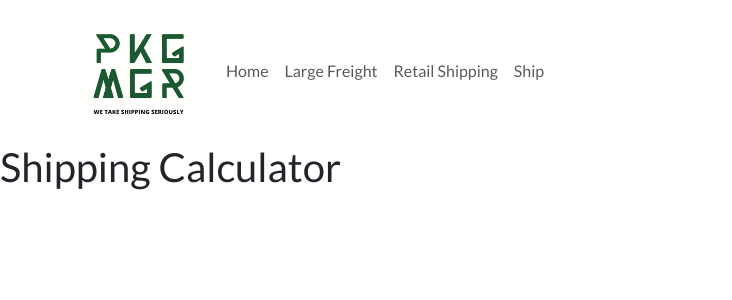
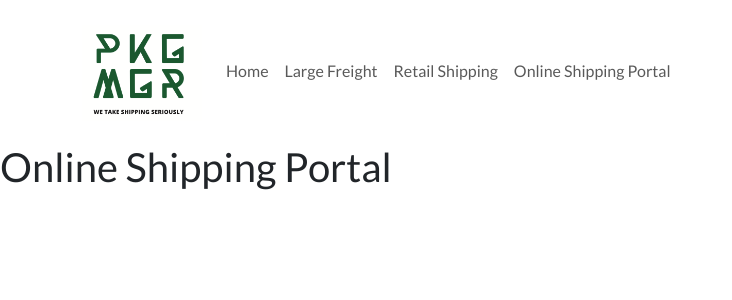
Before and after one commit to ittullos/pkg_mgr_client, a React (Create React App) app: page /ship in a window 1280 px wide. Shown: the top 300 px of the page, without its empty margins (0-732 px from the left). Built offline with nearby package versions, Linux system fonts and the light colour scheme.

Commit message:
Fix OnlinePortal page

```diff
--- a/src/App.js
+++ b/src/App.js
@@ -3,7 +3,7 @@ import "bootswatch/dist/flatly/bootstrap.min.css";
 import "./App.css";
 import { BrowserRouter as Router, Routes, Route } from "react-router-dom";
 import Home from "./pages/Home";
-import Ship from "./pages/Ship";
+import Ship from "./pages/OnlinePortal";
 import Navbar from "./components/Navbar";
 import LargeFreight from "./pages/LargeFreight";
 import RetailShipping from "./pages/RetailShipping";
--- a/src/components/Navbar.jsx
+++ b/src/components/Navbar.jsx
@@ -48,7 +48,7 @@ const Navbar = () => {
             </li>
             <li className="nav-item">
               <Link className="nav-link" to="/ship">
-                Ship
+                Online Shipping Portal
               </Link>
             </li>
           </ul>
--- /dev/null
+++ b/src/pages/OnlinePortal.jsx
@@ -0,0 +1,11 @@
+import React from "react";
+
+function OnlinePortal() {
+  return (
+    <div>
+      <h2>Online Shipping Portal</h2>
+    </div>
+  );
+}
+
+export default OnlinePortal;
--- a/src/pages/Ship.jsx
+++ /dev/null
@@ -1,11 +0,0 @@
-import React from "react";
-
-function Ship() {
-  return (
-    <div>
-      <h2>Shipping Calculator</h2>
-    </div>
-  );
-}
-
-export default Ship;
```
